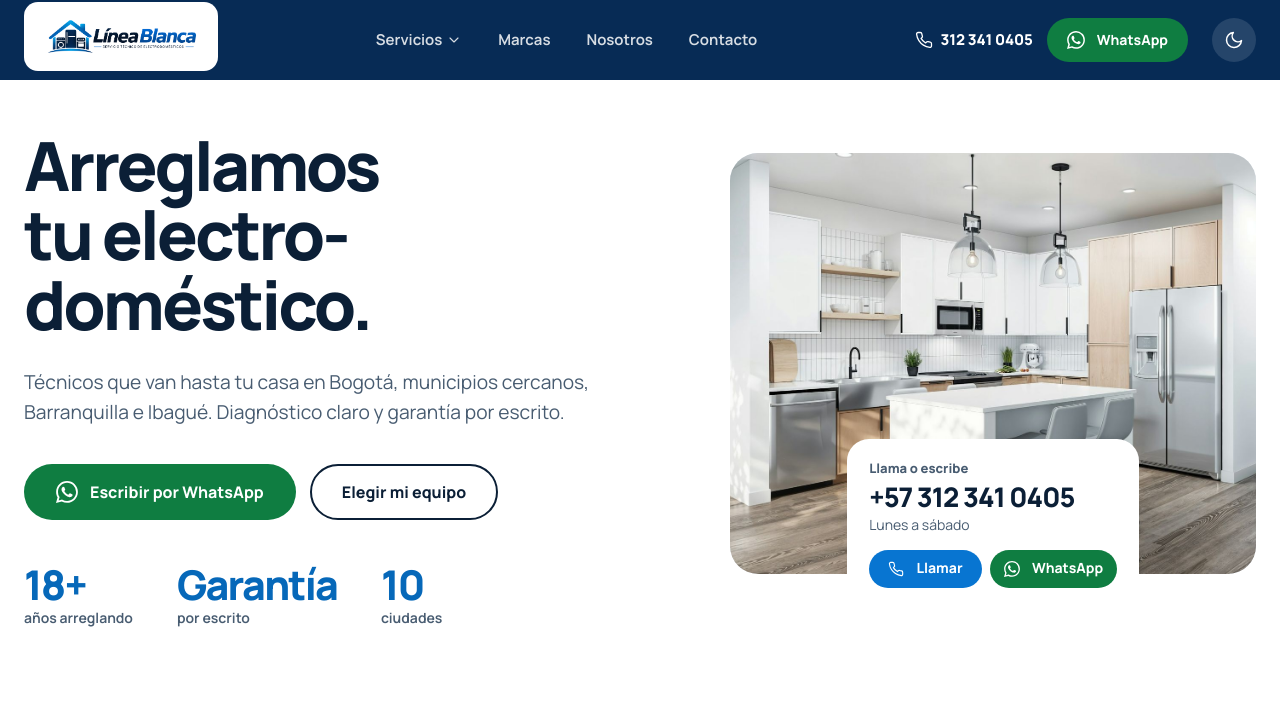
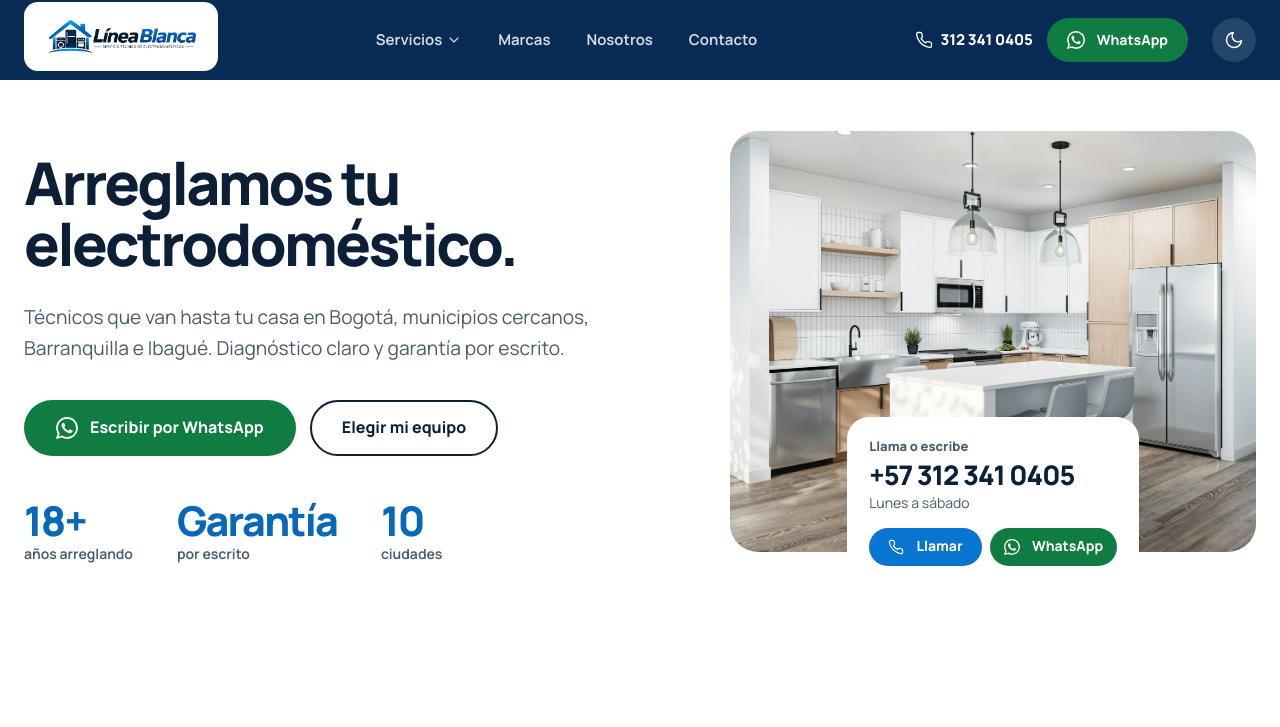
Before and after one commit to Gestiona2/lineablanca, an Astro site: page / in a window 1280 px wide. Shown: the top 727 px of the page. Built offline with nearby package versions, Linux system fonts and the light colour scheme; Astro itself is replaced by a stand-in of ours.

Commit message:
Corregir título de portada partido en escritorio
Sin separación en sílabas fuera de celulares y título del hero un poco más pequeño.

Co-Authored-By: Claude Sonnet 5.5 <noreply@anthropic.com>

```diff
--- a/src/styles/global.css
+++ b/src/styles/global.css
@@ -119,7 +119,7 @@ h3 { font-size: clamp(20px, 1.6vw, 24px); line-height: 1.25; letter-spacing: -0.
 /* ───────── Portada ───────── */
 .hero { padding: clamp(24px, 4vw, 56px) 0 clamp(56px, 7vw, 96px); }
 .hero-grid { display: grid; grid-template-columns: minmax(0, 1.1fr) minmax(0, .9fr); gap: clamp(32px, 5vw, 80px); align-items: center; }
-.hero h1 { font-size: clamp(36px, 5.3vw, 72px); line-height: 1.02; letter-spacing: -0.045em; max-width: 12ch; }
+.hero h1 { font-size: clamp(36px, 4.6vw, 66px); line-height: 1.04; letter-spacing: -0.045em; max-width: none; }
 .hero .lead { margin-top: 28px; max-width: 34em; font-size: clamp(17px, 1.5vw, 20px); line-height: 1.6; color: var(--ink-soft); }
 .hero-actions { display: flex; flex-wrap: wrap; gap: 14px; margin-top: 36px; }
 .hero-media { position: relative; }
@@ -637,6 +637,6 @@ details[open] .mas::after { transform: rotate(0); }
 
 /* Celulares con letra ampliada: nada debe ensanchar la columna ni empujar el contenido fuera de la pantalla. */
 .hero-copy, .hero-grid > *, .equipo-hero-grid > *, .compromisos-grid > *, .donde-grid > *, .muro-grid > *, .faq-grid > *, .solicitud-grid > *, .garantia-grid > *, .pagos-grid > *, .intro-grid > * { min-width: 0; }
-h1, h2, h3 { overflow-wrap: break-word; hyphens: auto; }
+@media (max-width: 640px) { h1, h2, h3 { overflow-wrap: break-word; hyphens: auto; } }
 @media (max-width: 640px) { .hero h1 { font-size: clamp(1.5rem, 7.6vw, 2.2rem); } }
 @media (max-width: 900px) { .mega { display: none !important; } }
```
